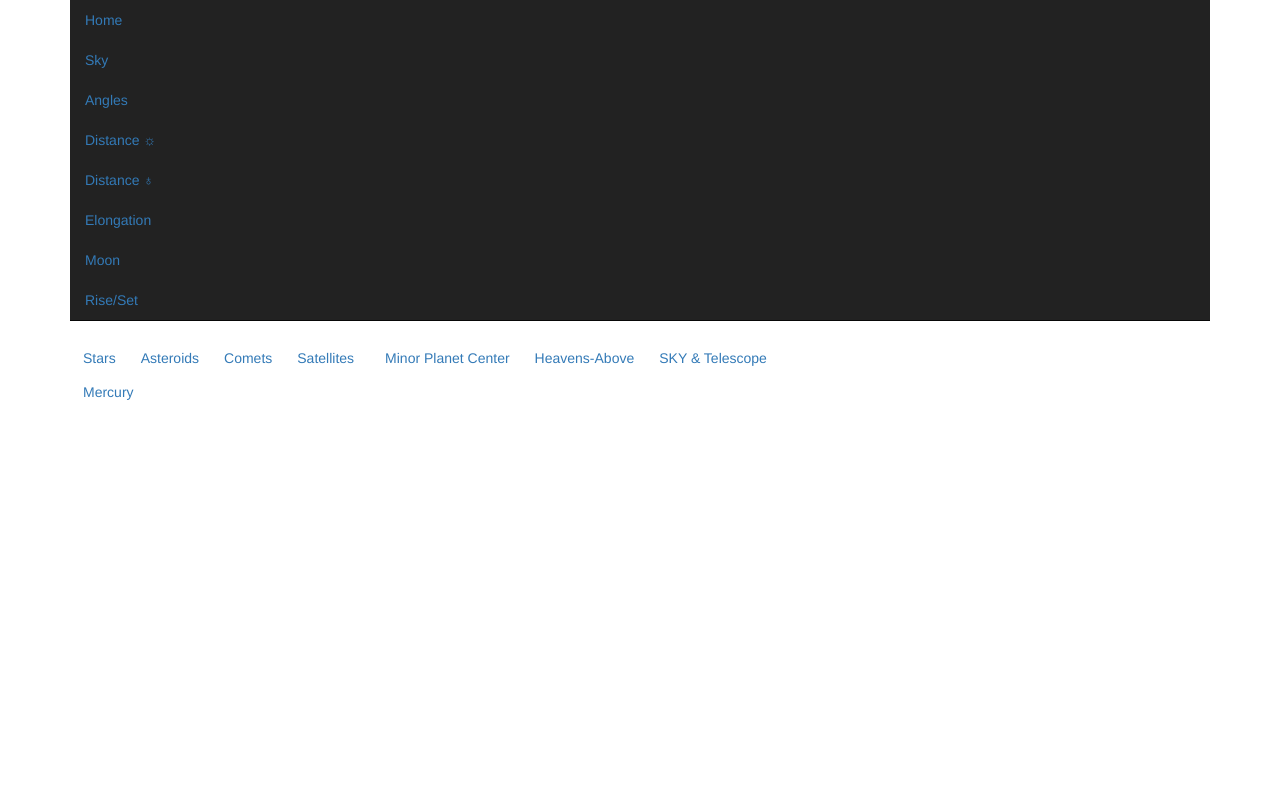
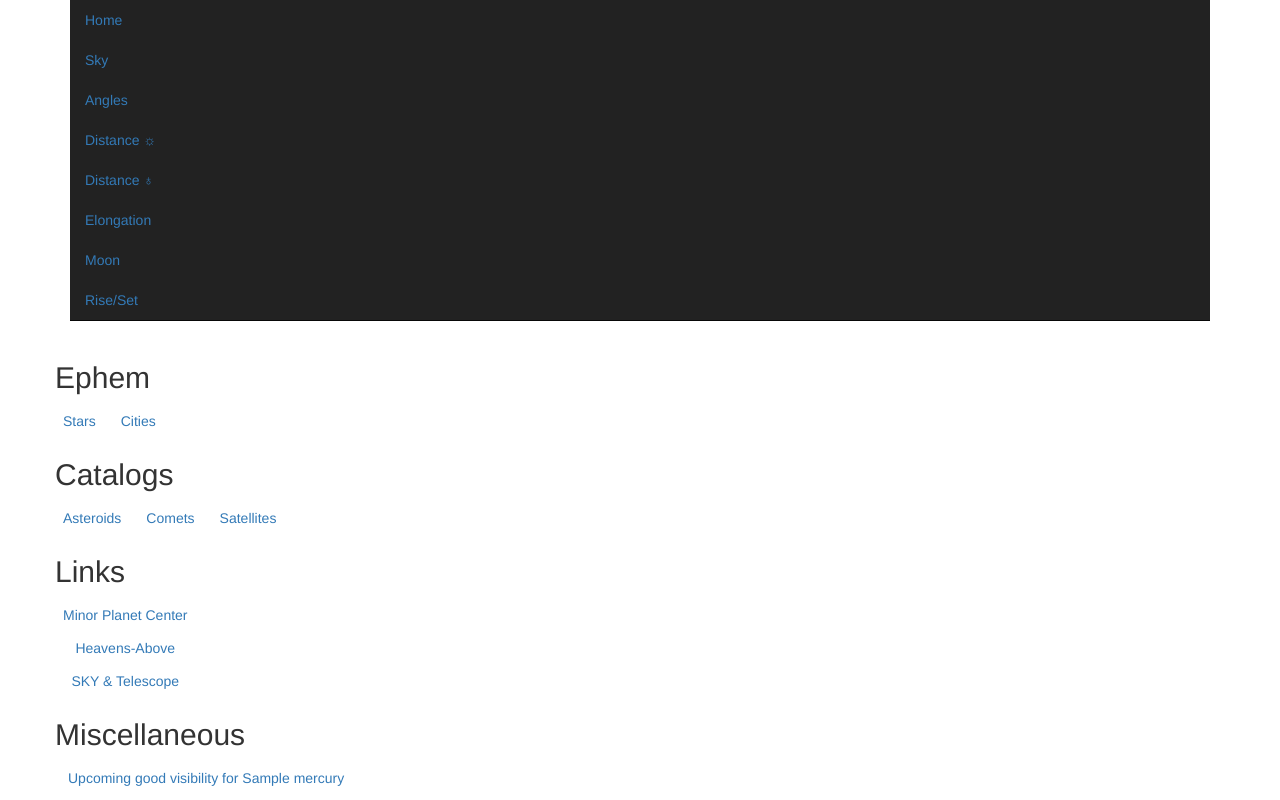
Before and after one commit to acdunn10/astro, a Django app: template templates/index.html in a window 1280 px wide. Run offline with Django 3.2, Linux system fonts and the light colour scheme; the template is opened without the code that fills it: most values are stand-ins (such as "Sample title", 1, 10 or a date in 2020); some libraries are stand-ins or nearby versions.

Commit message:
Multiple columns on the home page

```diff
--- a/templates/index.html
+++ b/templates/index.html
@@ -1,15 +1,26 @@
 {% extends "base.html" %}
 
 {% block content %}
-<div class="row span12 btn-toolbar">
-<div class="btn-group">
+<div class="row">
+
+<div class="span3"><h2>Ephem</h2>
+<div class="btn-toolbar btn-group">
     <a class="btn" href="/stars/">Stars</a>
+    <a class="btn" href="/cities/">Cities</a>
+</div>
+</div>
+
+<div class="span6"><h2>Catalogs</h2>
+<div class="btn-toolbar btn-group">
     <a class="btn" href="/asteroids/">Asteroids</a>
     <a class="btn" href="/comets/">Comets</a>
     <a class="btn" href="/satellites/">Satellites</a>
 </div>
 
-<div class="btn-group">
+</div>
+
+<div class="span3"><h2>Links</h2>
+<div class="btn-toolbar btn-group btn-group-vertical">
     <a class="btn"
        href="http://www.minorplanetcenter.net/">Minor Planet Center</a>
     <a class="btn"
@@ -17,11 +28,18 @@
     <a class="btn"
        href="http://www.skyandtelescope.com/">SKY &amp; Telescope</a>
 </div>
+
 </div>
 
-<div class="row span12 btn-toolbar">
+</div>
+
+<div class="row">
+<div class="span12"><h2>Miscellaneous</h2>
 <div class="btn-group">
-    <a class="btn" href="/mercury/">Mercury</a>
+    <a class="btn" href="/mercury/">
+    Upcoming good visibility for {{ Mercury }}</a>
 </div>
 </div>
+</div>
+
 {% endblock %}
```
